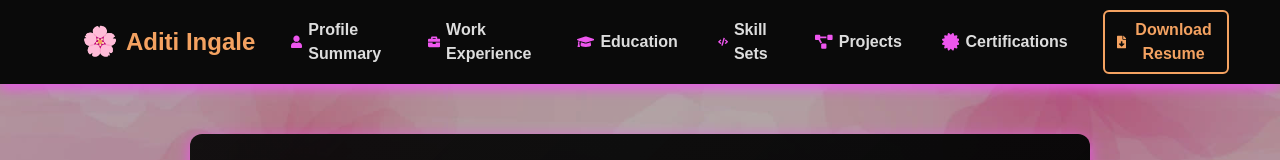
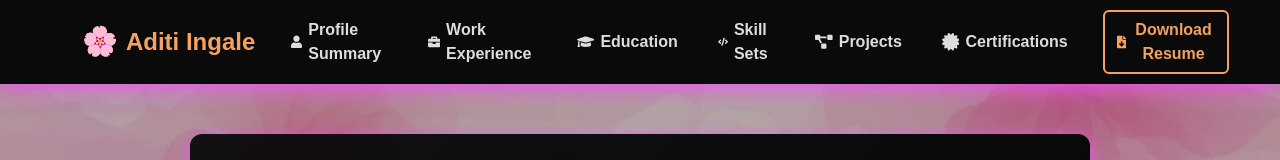
Before and after one commit to aditingale-hash/My-Porfolio, a React (Create React App) app: page / in a window 1280 px wide. Shown: the top 160 px of the page. Built offline with nearby package versions, Linux system fonts and the light colour scheme.

Commit message:
Update Header.module.css

```diff
--- a/src/css-modules/Header.module.css
+++ b/src/css-modules/Header.module.css
@@ -49,7 +49,7 @@
 /* Icons */
 .icon {
   font-size: 1.1rem;
-  color:  #ee56ee;
+  color: #ddd;
 }
 
 /* Download Resume Button */
```
